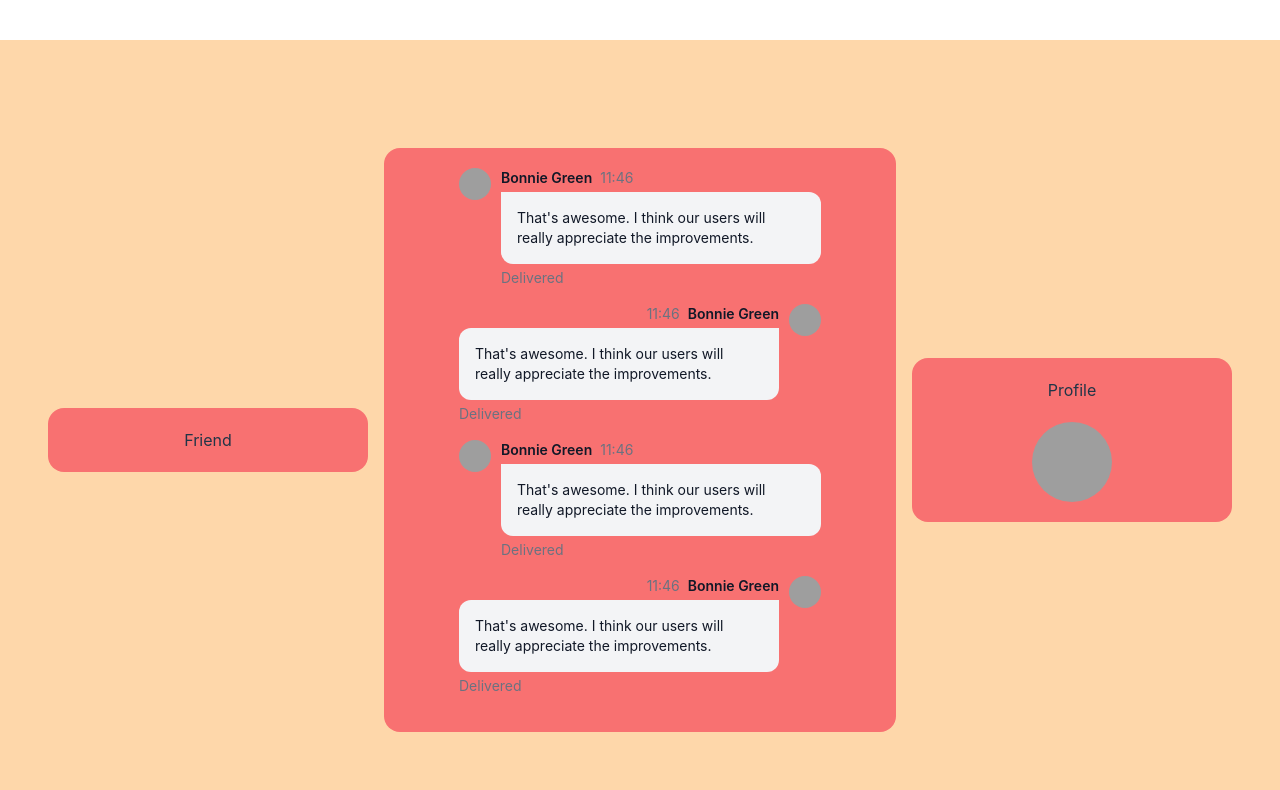
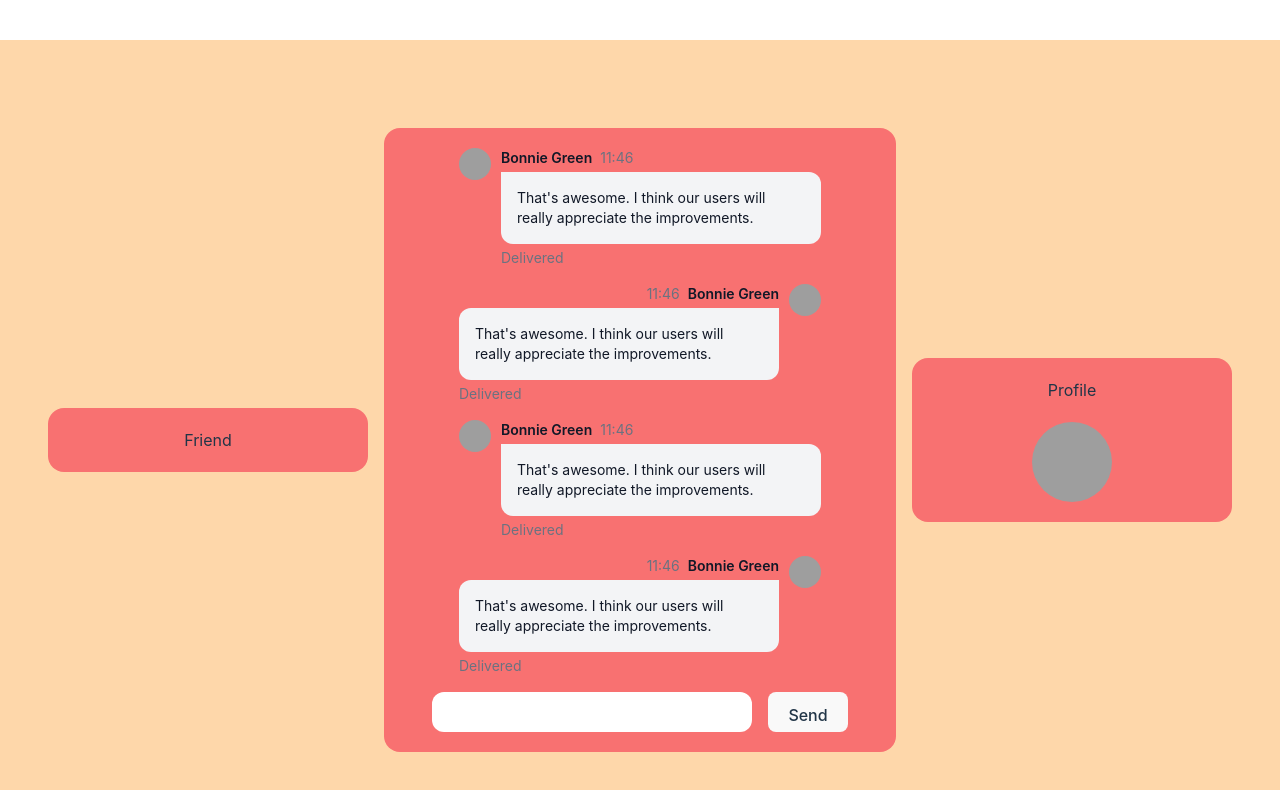
Before and after one commit to Workshop-Riset/client-chattingapps, a React (Vite) app in the folder client/: page /chat in a window 1280 px wide. Shown: the top 790 px of the page. Built offline with nearby package versions, Linux system fonts and the light colour scheme; grey boxes are pictures that could not be loaded.

Commit message:
feature: chat page

```diff
--- a/client/src/Pages/ChatPage.jsx
+++ b/client/src/Pages/ChatPage.jsx
@@ -12,6 +12,10 @@
         <ChatBubbleRight />
         <ChatBubbleLeft />
         <ChatBubbleRight />
+        <div className="flex gap-4">
+            <input className="flex w-80 h-10 rounded-xl" type="text" />
+            <button className=" h-10 items-center"> Send </button>
+        </div>
       </div>
       <div className="flex flex-col w-1/4 bg-red-400 items-center rounded-2xl p-5 gap-5">
         Profile
```
